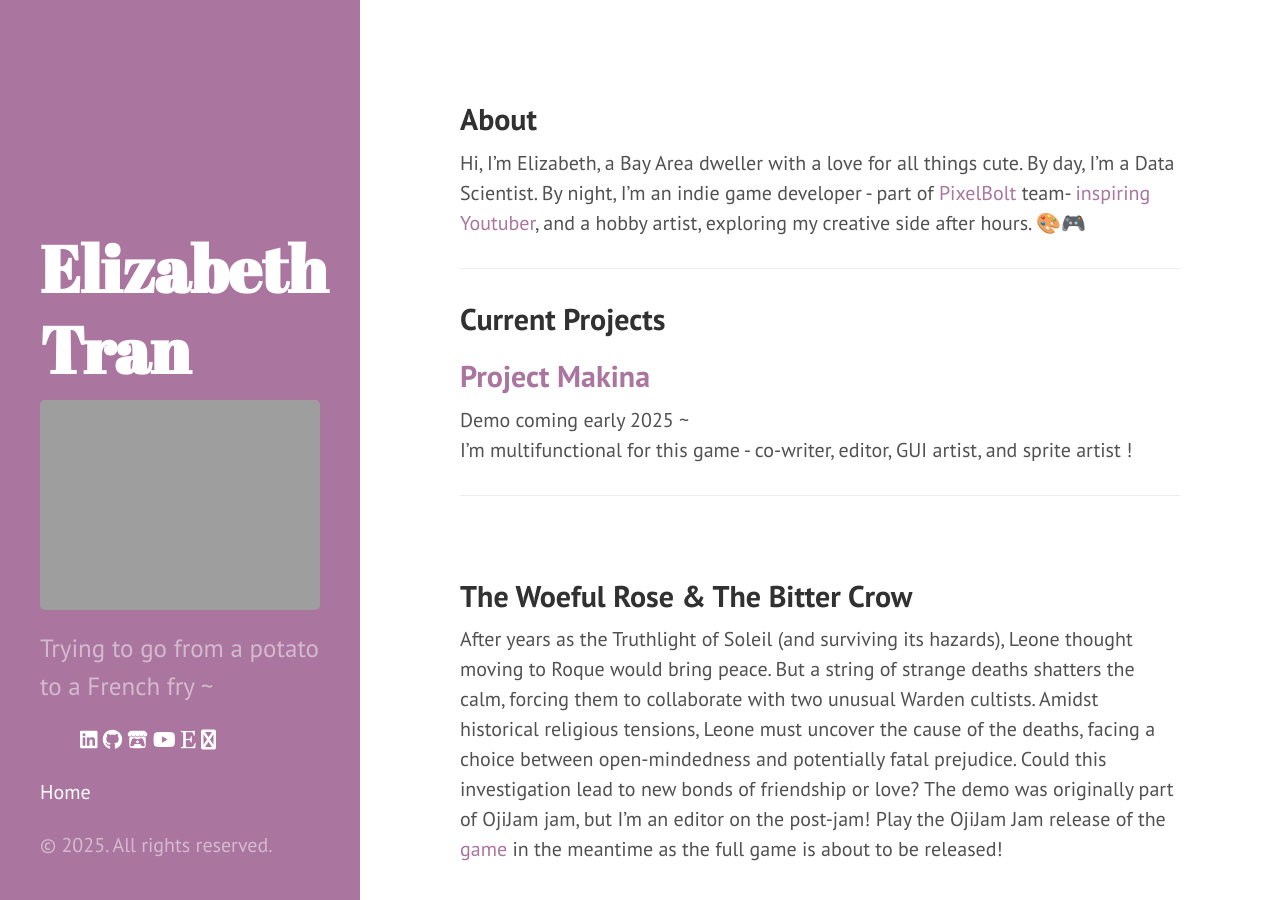
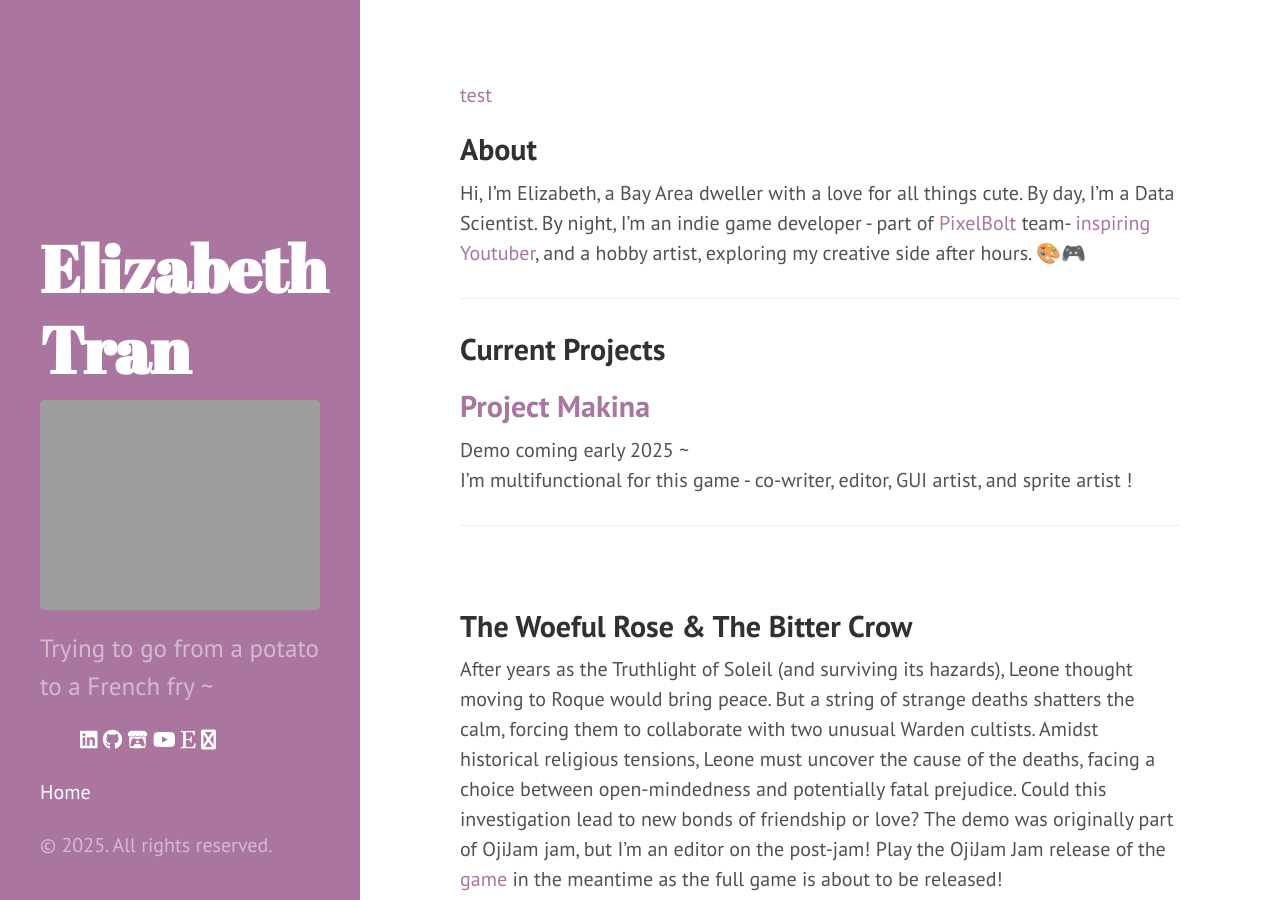
Before and after one commit to elizabellatran/elizabellatran.github.io, a Jekyll site: the page built from index.md, in a window 1280 px wide and 900 px high. Built offline with Jekyll 4.4.1, drawn with Linux system fonts in a browser that asks for light colours; a script that is not in the unit is left out.

Commit message:
Update index.md

```diff
--- a/index.md
+++ b/index.md
@@ -4,6 +4,7 @@ layout: default
 image_sliders:
   - slider1
 ---
+<a href="gameprojectspg.md">test</a>
 
 ## About
 Hi, I’m Elizabeth, a Bay Area dweller with a love for all things cute. By day, I'm a Data Scientist. By night, I'm an indie game developer - part of <a href="https://pixelboltgames.wixsite.com/pixelbolt-games">PixelBolt </a> team- <a href="https://www.youtube.com/@cutebrainpants">inspiring Youtuber</a>, and a hobby artist, exploring my creative side after hours. 🎨🎮
```
